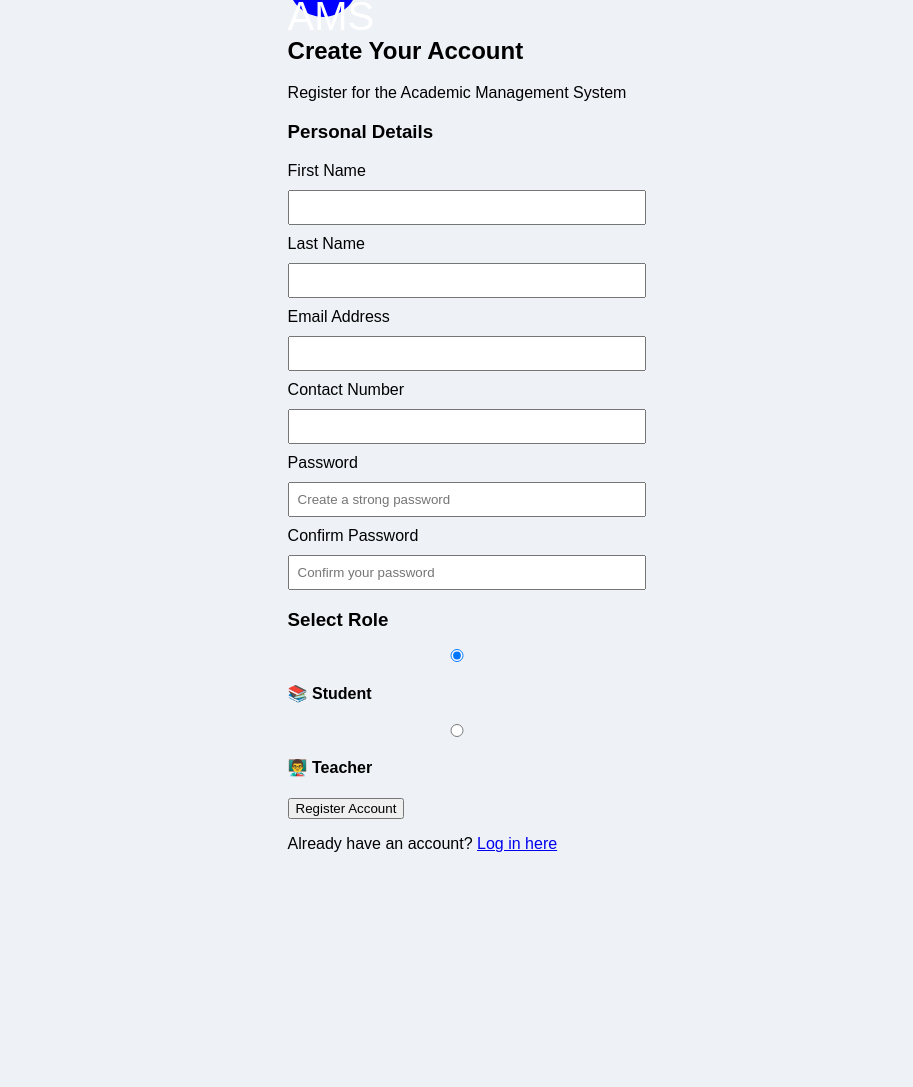
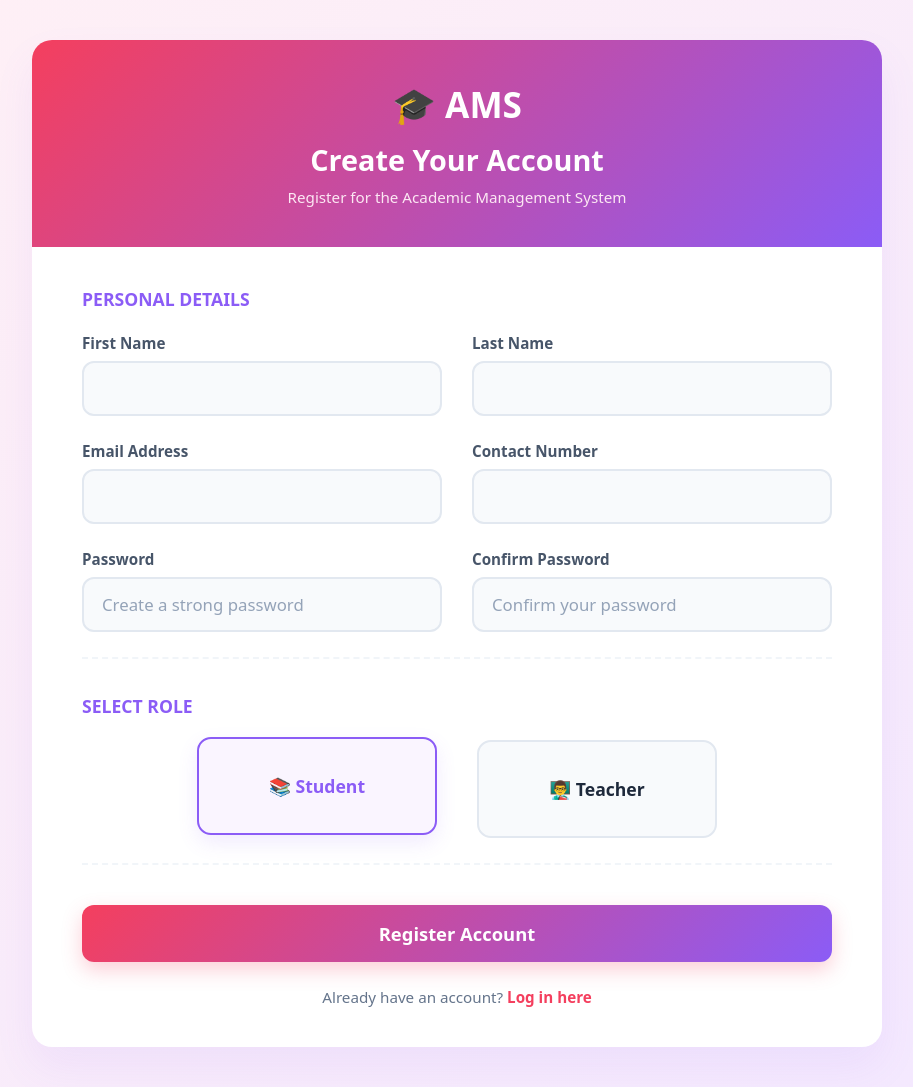
Before and after one commit to unibha/THE-U-TEAM, a PHP site: page /index.html in a window 1280 px wide. Shown: the whole page, without its empty margins (183-1096 px from the left). Before the commit the page ends 852 px from the top, so only its background shows below. Run offline with PHP 8.4, Linux system fonts and the light colour scheme.

Commit message:
Add files via upload

```diff
--- a/style.css
+++ b/style.css
@@ -1,40 +1,228 @@
+* {
+    margin: 0;
+    padding: 0;
+    box-sizing: border-box;
+    font-family: system-ui, sans-serif;
+}
+
 body {
-  font-family: Arial;
-  background: #eef2f7;
+    background: linear-gradient(135deg, #fff0f5, #f3e8ff);
+    color: #374151;
     display: flex;
     justify-content: center;
-  align-items: center;
-  height: 100vh;
+    padding: 40px 20px;
+    min-height: 100vh;
 }
 
-.main {
-  display: flex;
-  gap: 50px;
+.page {
+    width: 100%;
+    max-width: 850px;
 }
 
-.left {
+.registration-card {
+    background: #fff;
+    border-radius: 20px;
+    box-shadow: 0 20px 40px rgba(139, 92, 246, 0.08);
+    overflow: hidden;
+}
+
+.card-header {
+    background: linear-gradient(135deg, #f43f5e, #8b5cf6);
+    color: #fff;
+    padding: 40px;
     text-align: center;
 }
 
 .logo {
-  font-size: 40px;
-  background: blue;
-  color: white;
-  width: 70px;
-  height: 70px;
-  border-radius: 50%;
+    font-size: 2.2rem;
+    font-weight: 700;
+    margin-bottom: 12px;
 }
 
-.card {
-  background: white;
-  padding: 20px;
-  margin: 10px;
-  border-radius: 10px;
+.card-header h2 {
+    font-size: 1.8rem;
+    margin-bottom: 8px;
+    font-weight: 600;
 }
 
-input, select {
+.card-header p {
+    font-size: 0.95rem;
+    color: #fce7f3;
+}
+
+.form-body {
+    padding: 40px 50px;
+}
+
+.form-section {
+    margin-bottom: 35px;
+    padding-bottom: 25px;
+    border-bottom: 2px dashed #f1f5f9;
+}
+
+.form-section:last-of-type {
+    border: none;
+    margin-bottom: 20px;
+    padding: 0;
+}
+
+.section-title {
+    font-size: 1.1rem;
+    color: #8b5cf6;
+    margin-bottom: 22px;
+    text-transform: uppercase;
+    font-weight: 700;
+}
+
+.input-row {
+    display: flex;
+    gap: 30px;
+    margin-bottom: 25px;
+}
+
+.input-row:last-child {
+    margin-bottom: 0;
+}
+
+.input-group {
+    flex: 1;
+    display: flex;
+    flex-direction: column;
+}
+
+.input-group label {
+    font-size: 0.95rem;
+    font-weight: 600;
+    color: #475569;
+    margin-bottom: 8px;
+}
+
+.input-group input {
+    width: 100%;
+    padding: 14px 18px;
+    border: 2px solid #e2e8f0;
+    border-radius: 12px;
+    font-size: 1.05rem;
+    background: #f8fafc;
+    outline: none;
+    transition: 0.25s;
+}
+
+.input-group input:hover,
+.input-group input:focus {
+    background: #fff;
+}
+
+.input-group input:focus {
+    border-color: #f43f5e;
+    box-shadow: 0 0 0 4px rgba(244, 63, 94, 0.12);
+}
+
+.input-group input::placeholder {
+    color: #94a3b8;
+}
+
+.role-selection {
+    display: flex;
+    justify-content: center;
+    gap: 40px;
+}
+
+.role-card {
+    cursor: pointer;
+}
+
+.role-card input {
+    display: none;
+}
+
+.role-content {
+    border: 2px solid #e2e8f0;
+    border-radius: 14px;
+    padding: 35px 20px;
+     min-width: 240px;
+    text-align: center;
+    transition: 0.25s;
+    background: #f8fafc;
+}
+
+.role-content .icon {
+    font-size: 1.8rem;
     display: block;
+    margin-bottom: 12px;
+}
+
+.role-content h4 {
+    font-size: 1.1rem;
+    color: #1e293b;
+    font-weight: 600;
+}
+
+.role-card input:checked + .role-content {
+    border-color: #8b5cf6;
+    background: #faf5ff;
+    transform: translateY(-3px);
+    box-shadow: 0 8px 20px rgba(139, 92, 246, 0.12);
+}
+
+.role-card input:checked + .role-content h4 {
+    color: #8b5cf6;
+}
+
+.form-actions {
+    margin-top: 40px;
+    text-align: center;
+}
+
+.btn-submit {
+    background: linear-gradient(135deg, #f43f5e, #8b5cf6);
+    color: #fff;
+    font-size: 1.15rem;
+    font-weight: 700;
+    padding: 16px 40px;
+    border: none;
+    border-radius: 12px;
+    cursor: pointer;
+    transition: 0.25s;
     width: 100%;
-  margin: 10px 0;
-  padding: 8px;
+    box-shadow: 0 8px 20px rgba(244, 63, 94, 0.25);
 }
+
+.btn-submit:hover {
+    transform: translateY(-2px);
+    box-shadow: 0 12px 25px rgba(244, 63, 94, 0.35);
+}
+
+.btn-submit:active {
+    transform: translateY(0);
+}
+
+.login-link {
+    margin-top: 25px;
+    font-size: 0.95rem;
+    color: #64748b;
+}
+
+.login-link a {
+    color: #f43f5e;
+    font-weight: 700;
+    text-decoration: none;
+}
+
+.login-link a:hover {
+    color: #be123c;
+    text-decoration: underline;
+}
+
+@media (max-width: 768px) {
+    .input-row {
+        flex-direction: column;
+        gap: 20px;
+    }
+    .role-selection {
+        grid-template-columns: 1fr;
+    }
+    .form-body {
+        padding: 30px 20px;
+    }
+}
```
Lines whose indentation alone changed are shown as unchanged.
